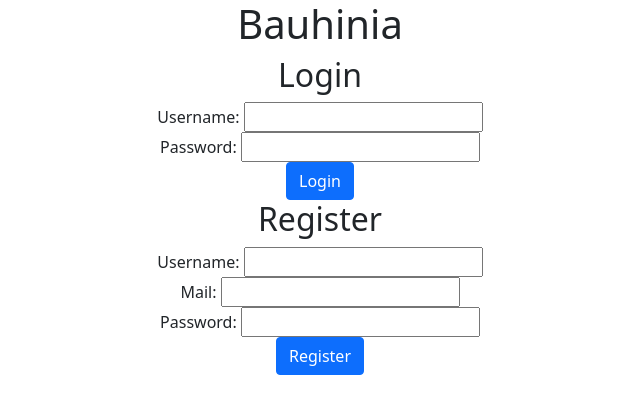
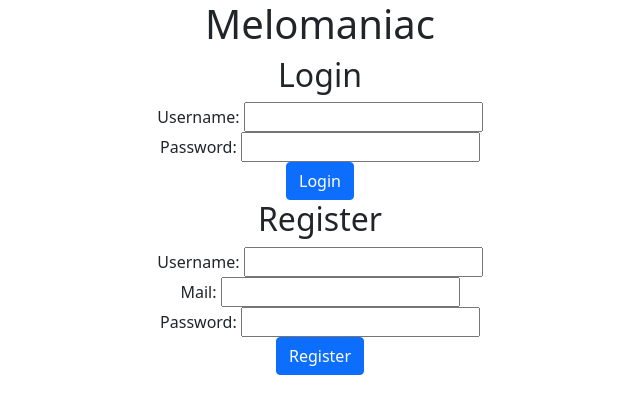
Before and after one commit to makowskimichal/Album-manager, a React (Create React App) app in the folder frontend/: page /login in a window 1280 px wide. Shown: the top 414 px of the page, without its empty margins (320-960 px from the left). Built offline with nearby package versions, Linux system fonts and the light colour scheme; what react-alert-template-oldschool-dark, react-bootstrap-hooks-alert would draw is missing.

Commit message:
changed readme file, changed name of app on auth page

```diff
--- a/frontend/src/components/auth/Auth.js
+++ b/frontend/src/components/auth/Auth.js
@@ -41,7 +41,7 @@ export class Authentication extends React.Component {
     render() {
         return (
             <div>
-                <h1>Bauhinia</h1>
+                <h1>Melomaniac</h1>
                 <h2>Login</h2>
                 <div className="map-list-container">
                     <label>
```
Also changed, not shown: 1 other file (tests, documents, lock files or other folders).
